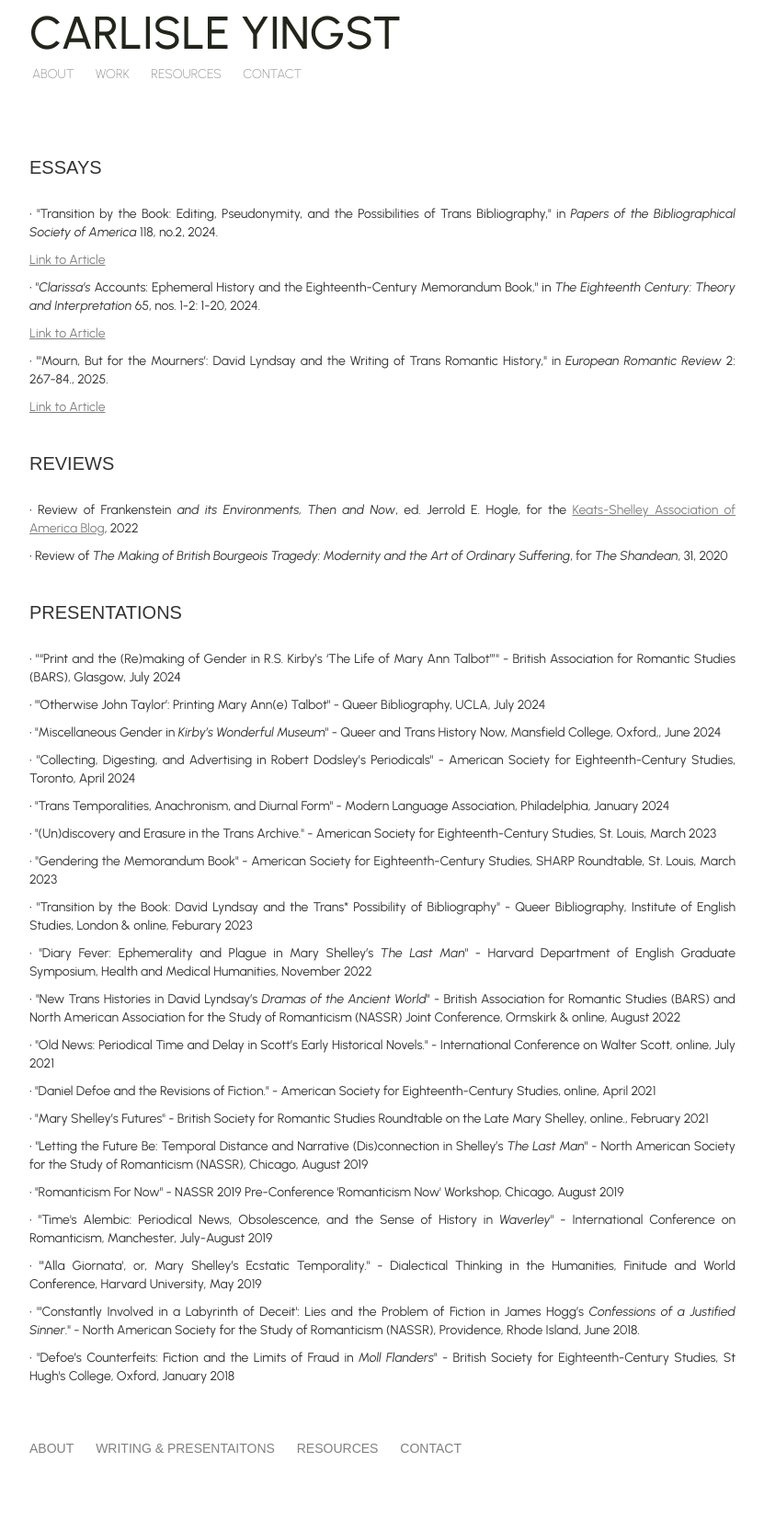
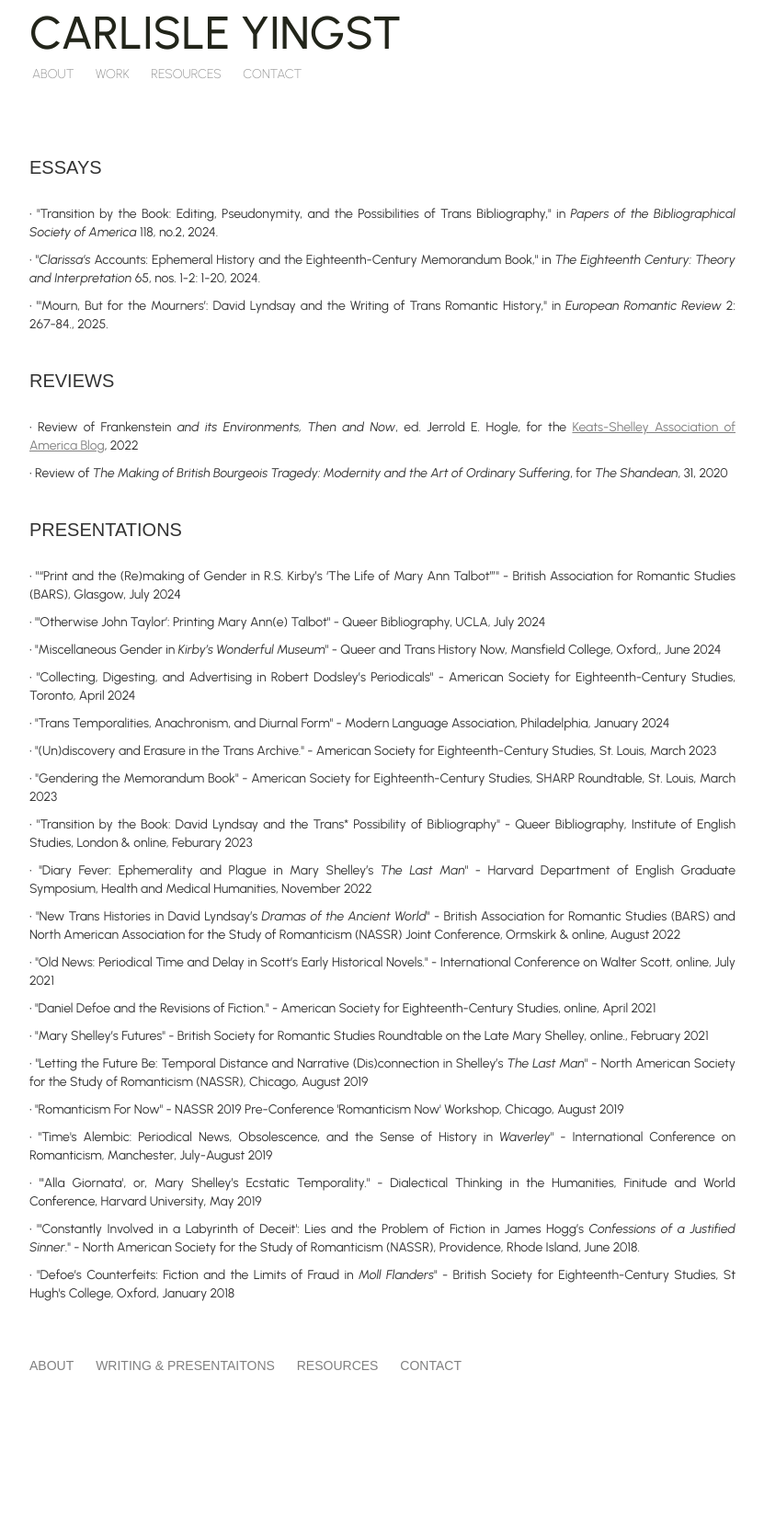
Before and after one commit to ceyingst/ceyingstwebsite, a Jekyll site: the page built from writing.html, in a window 1280 px wide. Shown: the whole page at 92% size, without its empty margins (224-1055 px from the left). Built offline with Jekyll 4.4.1, drawn with Linux system fonts in a browser that asks for light colours; nearby versions of some CDN libraries; some web fonts are replaced; after the commit the page ends 1575 px from its top, so only the background shows below that.

Commit message:
Update writing.html

```diff
--- a/writing.html
+++ b/writing.html
@@ -19,7 +19,7 @@ permalink: /presentations-writing/
 
       {% for essay in site.data.essays %}
         <p>&#x2022;   "{{ essay.title }}," in {{ essay.pub }}, {{ essay.date }} </p>
-        <p><a href"{{ essay.url }}">Link to Article</a></p>
+
     </div>
     {% endfor %}
   </div>
```
